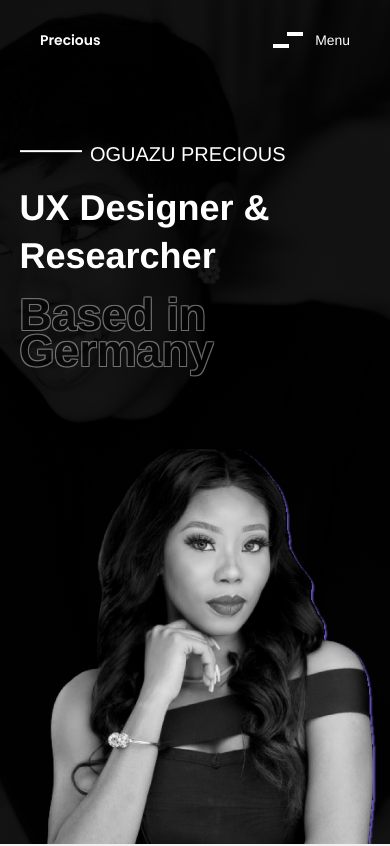
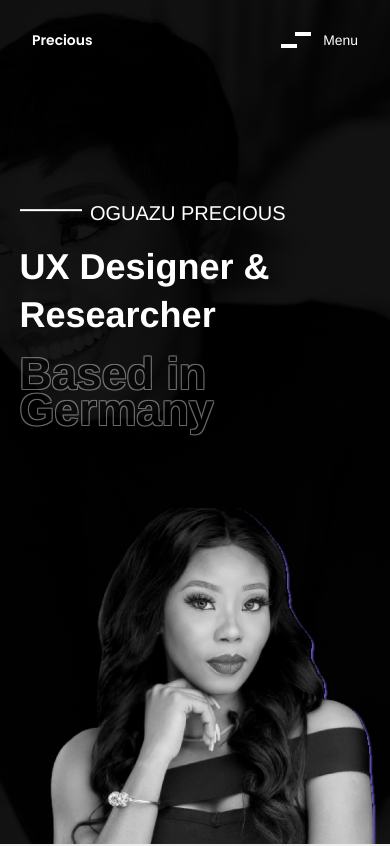
Before and after one commit to Nathan-88/precious-portfolio, a React (Vite) app: page / in a window 390 px wide. Shown: the top 846 px of the page. Built offline with nearby package versions, Linux system fonts and the light colour scheme; a web font is replaced by a local one.

Commit message:
homepage fixed

```diff
--- a/src/components/Header/Header.jsx
+++ b/src/components/Header/Header.jsx
@@ -39,7 +39,7 @@ const Header = ({ color, backgroundColor, barColor }) => {
     return (
         <>
             <section
-                className={`text-[calc(10px+1vw)] z-10 m-0 h-[80px] fixed flex w-full justify-between px-10 py-1 font-medium transition-colors duration-300`}
+                className={`text-[calc(10px+1vw)] z-10 m-0 h-[80px] fixed flex w-full justify-between px-8 md:px-10 py-1 font-medium transition-colors duration-300`}
                 style={{ color, backgroundColor: getBackgroundColor() }}
             >
                 <Link className="flex" to="/">
--- a/src/pages/Home.jsx
+++ b/src/pages/Home.jsx
@@ -15,7 +15,7 @@ const Home = () => {
     return(<>
         <section
         className="h-screen relative bg-center text-white bg-fixed bg-no-repeat bg-cover parallex overflow-hidden">
-            <div className=" absolute top-[58%] md:top-[63%] 2xl:top-[50%] text-white w-full left-[45%] md:left-[50%] 2xl:left-[55%] -translate-y-[50%] -translate-x-[40%] ">
+            <div className=" absolute top-[65%] md:top-[63%] 2xl:top-[50%] text-white w-full left-[45%] md:left-[50%] 2xl:left-[55%] -translate-y-[50%] -translate-x-[40%] ">
                 {/* container for text and image */}
                 <div className="md:pt-20 lg:pt-20 h-full relative flex flex-col min-[1027px]:flex-row xl:flex-row 2xl:flex-row">
                     {/* text container */}
```
